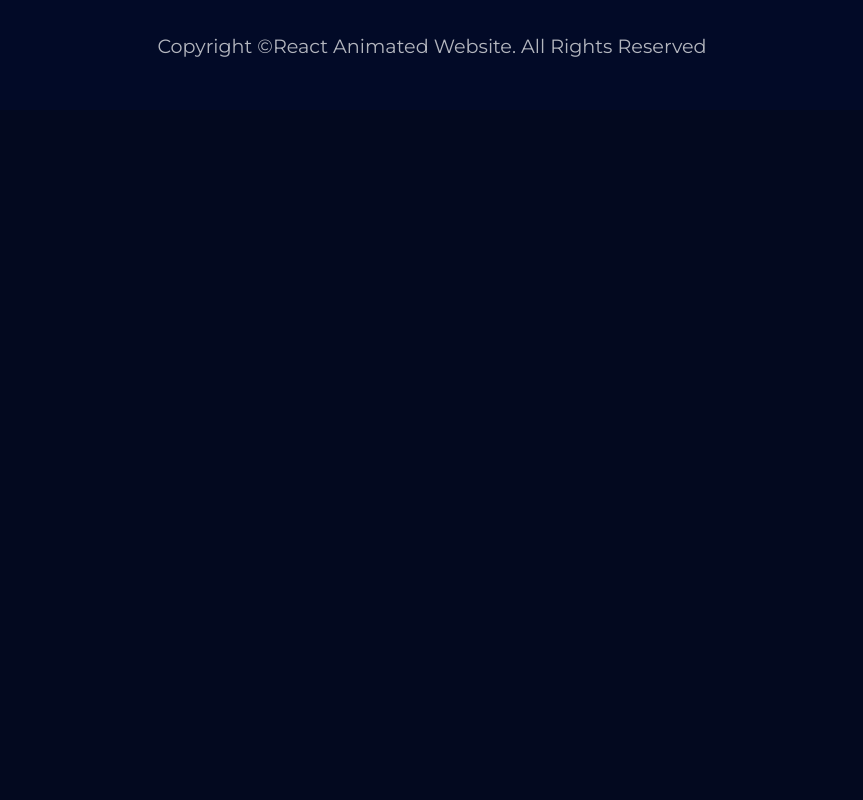
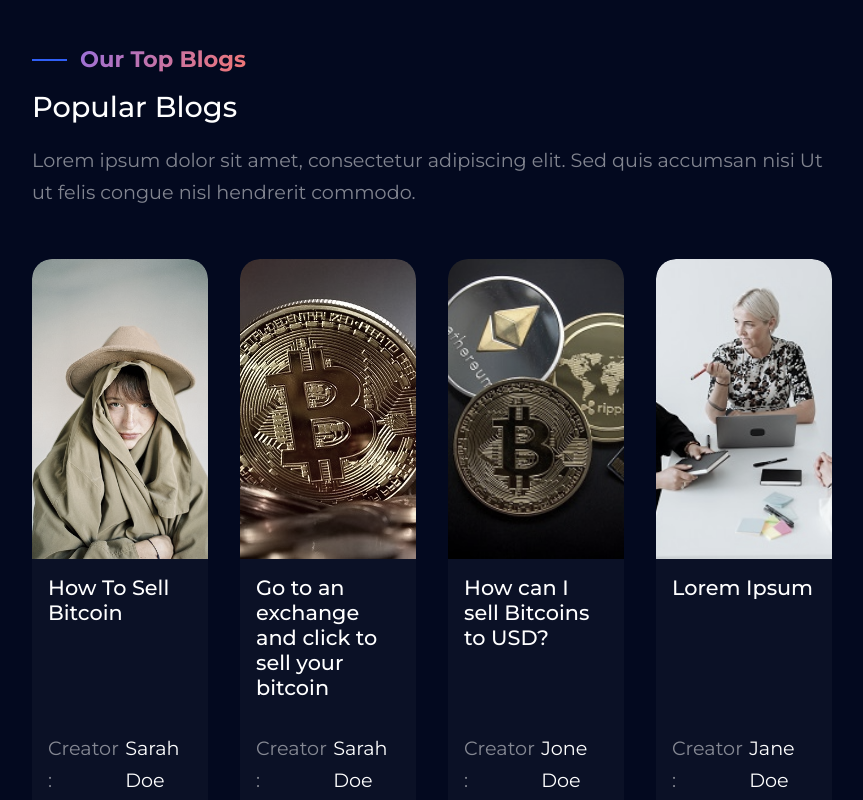
Before and after one commit to coffmanjrp/react-nft-market-page, a React (Create React App) app: page / in a window 1280 px wide. Shown: the part 1680-2480 px from the top of the page, without its empty margins (208-1071 px from the left). Before the commit the page ends 1790 px from the top, so only its background shows below. Built offline with nearby package versions, Linux system fonts and the light colour scheme.

Commit message:
Create BlogSection component

```diff
--- /dev/null
+++ b/src/blogs.js
@@ -0,0 +1,33 @@
+import person from './img/person.jpg';
+import bitcoin from './img/bitcoin.jpg';
+import bitcoin2 from './img/bitcoin2.jpg';
+import bitcoin3 from './img/bitcoin3.jpg';
+
+const blogs = [
+  {
+    id: 1,
+    name: 'Sarah Doe',
+    image: person,
+    title: 'How To Sell Bitcoin',
+  },
+  {
+    id: 2,
+    name: 'Sarah Doe',
+    image: bitcoin,
+    title: 'Go to an exchange and click to sell your bitcoin',
+  },
+  {
+    id: 3,
+    name: 'Jone Doe',
+    image: bitcoin2,
+    title: 'How can I sell Bitcoins to USD?',
+  },
+  {
+    id: 4,
+    name: 'Jane Doe',
+    image: bitcoin3,
+    title: 'Lorem Ipsum',
+  },
+];
+
+export default blogs;
--- /dev/null
+++ b/src/components/BlogsSection.jsx
@@ -0,0 +1,81 @@
+import styled from 'styled-components';
+import { SectionStyled } from '../Layouts';
+import { MainTitle } from './';
+import blogs from '../blogs';
+
+const BlogsSectionStyled = styled.div`
+  .blogs {
+    display: grid;
+    grid-template-columns: repeat(4, 1fr);
+    grid-gap: 2rem;
+    padding-top: 2rem;
+    .blog {
+      display: flex;
+      flex-direction: column;
+      background-color: rgba(255, 255, 255, 0.03);
+      border-radius: 20px;
+      .image {
+        width: 100%;
+        height: 300px;
+        border-top-right-radius: 20px;
+        border-top-left-radius: 20px;
+        transition: all 0.4s ease-in-out;
+        overflow: hidden;
+        img {
+          width: 100%;
+          height: 100%;
+          object-fit: cover;
+          border-top-right-radius: 20px;
+          border-top-left-radius: 20px;
+          filter: grayscale(50%);
+          transition: all 0.4s ease-in-out;
+        }
+      }
+      h6 {
+        flex: 1;
+        padding: 1rem 1rem 0 1rem;
+        font-size: 1.3rem;
+        font-weight: 500;
+      }
+      .user {
+        display: flex;
+        padding: 2rem 1rem 1.5rem;
+        p:first-child {
+          padding-right: 0.4rem;
+          opacity: 0.5;
+        }
+      }
+    }
+  }
+`;
+
+const BlogsSection = () => {
+  return (
+    <BlogsSectionStyled>
+      <SectionStyled></SectionStyled>
+      <div className="title-con">
+        <MainTitle
+          title="Popular Blogs"
+          subtitle="Our Top Blogs"
+          text="Lorem ipsum dolor sit amet, consectetur adipiscing elit. Sed quis accumsan nisi Ut ut felis congue nisl hendrerit commodo."
+        />
+      </div>
+      <div className="blogs">
+        {blogs.map((blog) => (
+          <div key={blog.id} className="blog">
+            <div className="image">
+              <img src={blog.image} alt={blog.title} />
+            </div>
+            <h6>{blog.title}</h6>
+            <div className="user">
+              <p>Creator : </p>
+              <p>{blog.name}</p>
+            </div>
+          </div>
+        ))}
+      </div>
+    </BlogsSectionStyled>
+  );
+};
+
+export default BlogsSection;
--- a/src/components/BodyContent.jsx
+++ b/src/components/BodyContent.jsx
@@ -1,5 +1,5 @@
 import styled from 'styled-components';
-import { MainTitle, SellerCard } from './';
+import { BlogsSection, MainTitle, SellerCard } from './';
 import { InnerLayout } from '../Layouts';
 
 const BodyContentStyled = styled.div`
@@ -36,6 +36,7 @@
           <SellerCard />
           <SellerCard />
         </div>
+        <BlogsSection />
       </InnerLayout>
       <footer>
         <p>Copyright &copy;React Animated Website. All Rights Reserved</p>
--- a/src/components/index.js
+++ b/src/components/index.js
@@ -1,3 +1,4 @@
+export { default as BlogsSection } from './BlogsSection';
 export { default as BodyContent } from './BodyContent';
 export { default as CTAButton } from './CTAButton';
 export { default as MainArea } from './MainArea';
```
